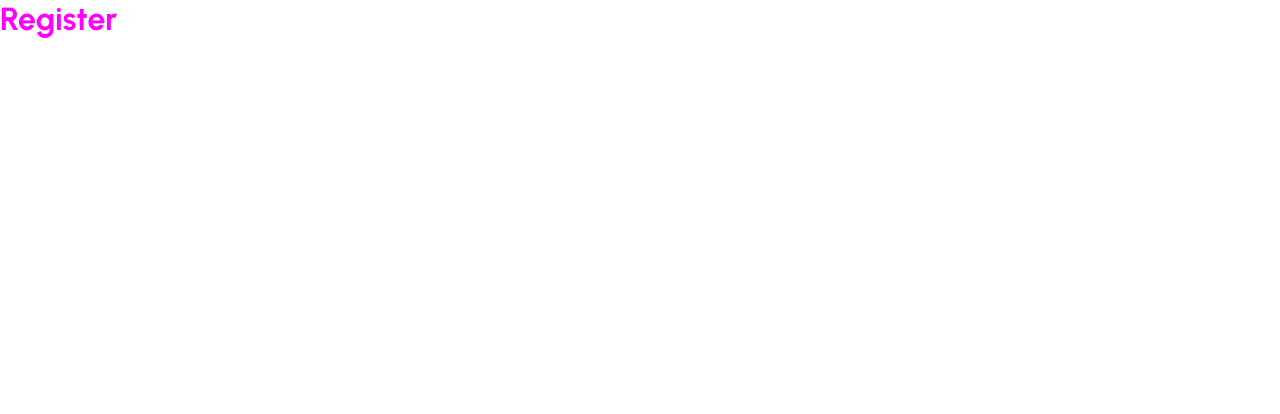
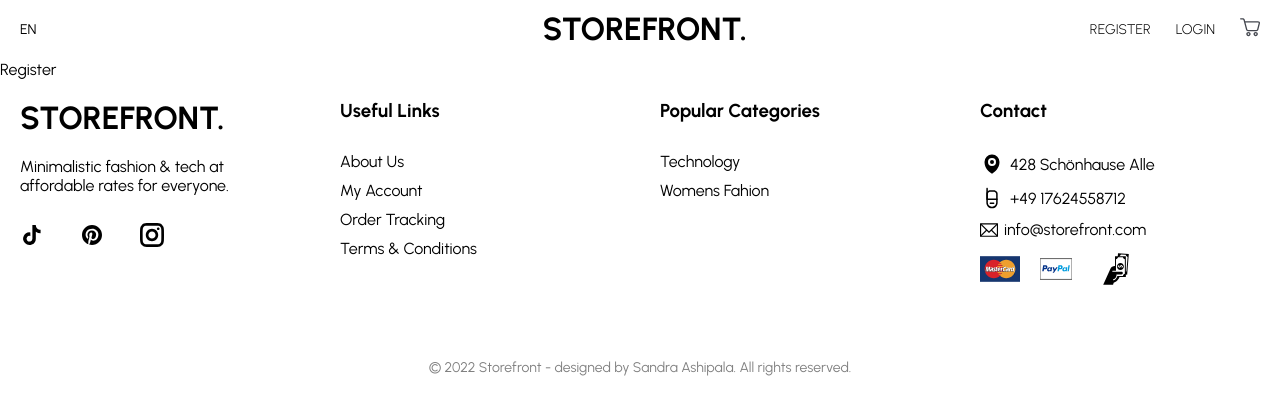
Before and after one commit to sandramsc/minimalistic-storefront, a React (Create React App) app in the folder client/: page /register in a window 1280 px wide. Shown: the top 414 px of the page. Built offline with nearby package versions, Linux system fonts and the light colour scheme; the HTML template or start-up script is replaced by a standard one.

Commit message:
added routing to home & register

```diff
--- a/client/src/components/NavBar.jsx
+++ b/client/src/components/NavBar.jsx
@@ -2,6 +2,7 @@
 import React from 'react';
 import styled from 'styled-components';
 import Cart from '../assets/icons/cart_icon';
+import { Link } from 'react-router-dom';
 
 const Container = styled.div`
     height: 60px;
@@ -56,10 +57,10 @@ const NavBar = () => {
         <Language>EN</Language>
         </Left>
         <Center>
-            <Logo>STOREFRONT.</Logo>
+            <Link to="/" style={{textDecoration: "none", color: "black"}}><Logo>STOREFRONT.</Logo></Link>
         </Center>
         <Right>
-            <MenuItem>REGISTER</MenuItem>
+            <MenuItem><Link to="/register" style={{textDecoration: "none", color: "black"}}>REGISTER</Link></MenuItem>
             <MenuItem>LOGIN</MenuItem>
             <MenuItem>
                     <Cart />
--- a/client/src/pages/Register.jsx
+++ b/client/src/pages/Register.jsx
@@ -1,14 +1,20 @@
 import React from 'react';
 import styled from 'styled-components';
+import NavBar from '../components/NavBar';
+import Footer from '../components/Footer';
+import CopyRightText from '../components/CopyrightText';
 
-const Container = styled.h1`
-  font-size: 32px;
-  color: magenta;
-`;
 
 const Register = () => {
   return (
-    <Container>Register</Container>
+    <div className="App">
+     <NavBar />
+     <div className="main">
+    <div>Register</div>
+     <Footer />
+     <CopyRightText />
+     </div>
+     </div>
   )
 }
 
```
